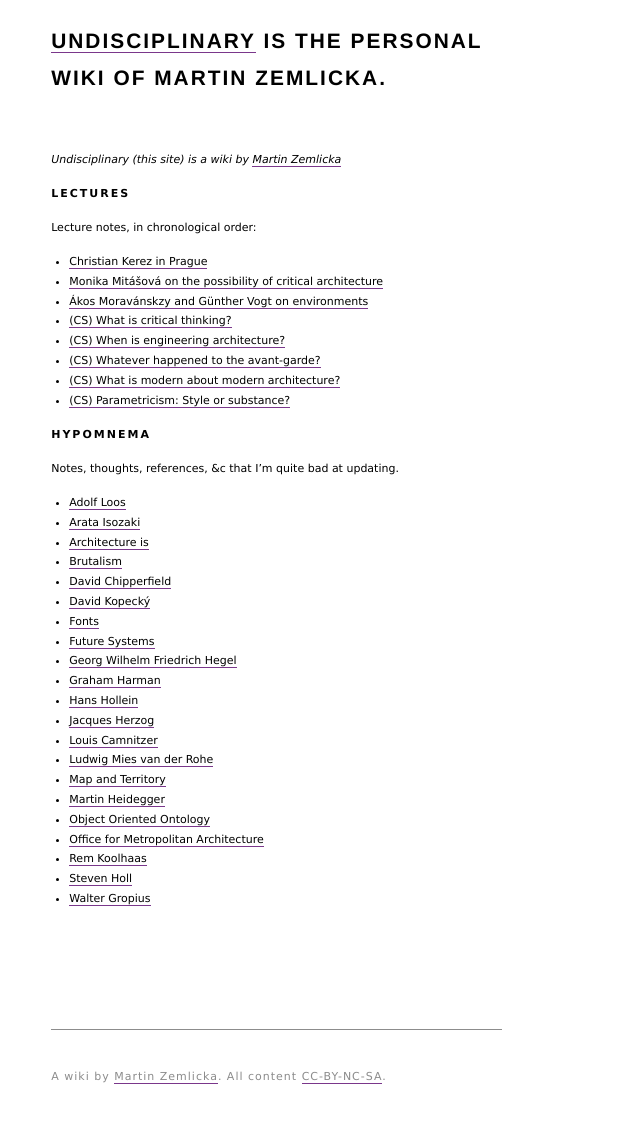
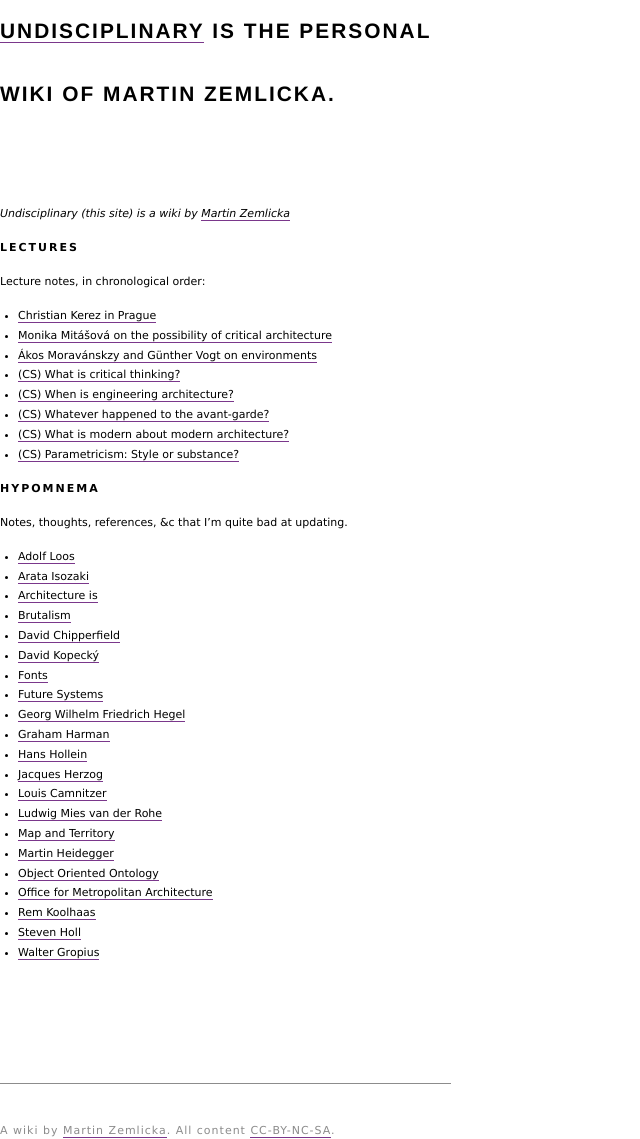
Before and after one commit to zmlka/undisciplinary, a Jekyll site: the page built from index.md, in a window 1280 px wide. Shown: the whole page, without its empty margins (0-640 px from the left). Built offline with Jekyll 4.4.1, drawn with Linux system fonts in a browser that asks for light colours; before the commit the page ends 1114 px from its top, so only the background shows below that.

Commit message:
style cccchanges

```diff
--- a/style/style.css
+++ b/style/style.css
@@ -104,14 +104,14 @@ footer a{
 header h1{
   font-family: helvetica, arial, sans-serif;
   font-size: 1.9rem;
-  line-height: 3.4rem;
+  line-height: 3;
 
 }
 /* IDs */
 
 #site{
   max-width: 41rem;
-  padding: 2rem 4% 1rem 4%;
+  padding-left 2rem;
 }
 
 
```
